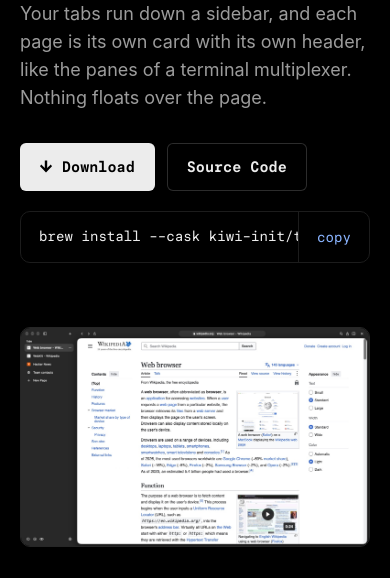
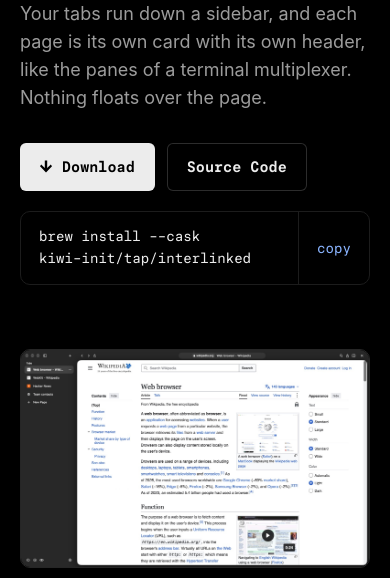
Before and after one commit to kiwi-init/interlinked, a plain HTML site: page site/public/index.html in a window 390 px wide. Shown: the part 266-844 px from the top of the page. Drawn offline with Linux system fonts and the light colour scheme.

Commit message:
Keep the whole brew line in view on a phone
radiant-beaver's review: at 390 px the line was cut off at kiwi-init/t in
both boxes. Under 480 px it now wraps at its space, the tap name kept
whole, with copy still beside it; what copy takes is unchanged.

```diff
--- a/site/public/index.html
+++ b/site/public/index.html
@@ -28,7 +28,7 @@
           <a class="button quiet" href="https://github.com/kiwi-init/interlinked">Source Code</a>
         </div>
         <div class="copybox">
-          <pre id="brew-hero">brew install --cask kiwi-init/tap/interlinked</pre>
+          <pre id="brew-hero">brew install --cask <span class="nowrap">kiwi-init/tap/interlinked</span></pre>
           <button class="copy" type="button" data-copy="brew-hero">copy</button>
         </div>
       </section>
@@ -87,7 +87,7 @@
         <h2 id="get-title">Get it</h2>
         <p class="needs">macOS 26 or later, on an Apple silicon Mac</p>
         <div class="copybox">
-          <pre id="brew-get">brew install --cask kiwi-init/tap/interlinked</pre>
+          <pre id="brew-get">brew install --cask <span class="nowrap">kiwi-init/tap/interlinked</span></pre>
           <button class="copy" type="button" data-copy="brew-get">copy</button>
         </div>
         <p class="links">
--- a/site/public/styles.css
+++ b/site/public/styles.css
@@ -306,6 +306,7 @@ figure {
 
 .copybox pre {
   flex: 1;
+  min-width: 0;
   padding: 14px 18px;
   overflow-x: auto;
   white-space: pre;
@@ -454,6 +455,16 @@ footer a:hover {
     display: none;
   }
 
+  /* The whole brew line stays in view, wrapped at its space, with copy beside it. */
+  .copybox pre {
+    white-space: pre-wrap;
+    overflow-wrap: anywhere;
+  }
+
+  .copybox .nowrap {
+    white-space: nowrap;
+  }
+
   .links {
     flex-wrap: wrap;
   }
```
